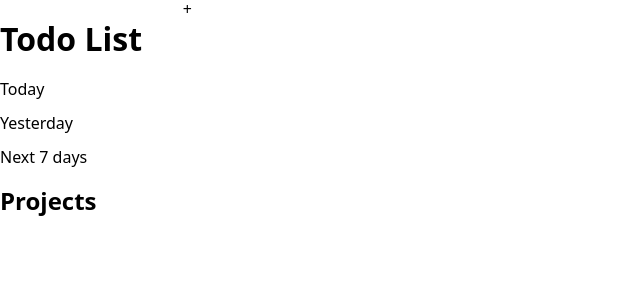
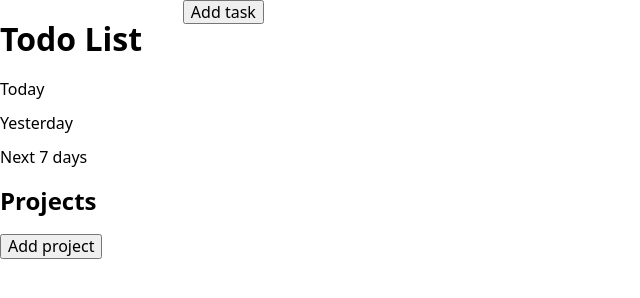
Before and after one commit to lopezac/todo-list, a website built with webpack: page dist/index.html in a window 1280 px wide. Shown: the whole page, without its empty margins (0-640 px from the left). Built offline with nearby package versions, Linux system fonts and the light colour scheme.

Commit message:
Refactor code into modules, add form project and task, make it usable, scratch into submitForm feature

```diff
--- a/package.json
+++ b/package.json
@@ -26,6 +26,7 @@
     "webpack-cli": "^4.10.0"
   },
   "dependencies": {
+    "date-fns": "^2.28.0",
     "modern-normalize": "^1.1.0"
   }
 }
--- a/src/index-style.css
+++ b/src/index-style.css
@@ -28,3 +28,7 @@ body {
 .footer {
     grid-area: footer;
 }
+
+.hidden {
+    display: none;
+}
--- a/src/index.js
+++ b/src/index.js
@@ -1,74 +1,44 @@
 import "modern-normalize";
 import "./index-style.css";
+import task from "./modules/task.js";
+import project from "./modules/project.js";
+import ui from "./modules/ui.js";
+import todoList from "./modules/todoList.js";
 
-const page = (() => {
-    const create = () => {
-        const header = createHeader();
-        const sidebar = createSidebar();
-        const content = createContent();
-        const footer = createFooter();
-
-        document.body.append(header, sidebar, content, footer);
+const page = ((task, project, ui, todoList) => {
+    const start = () => {
+        // ui.start();
     };
 
-    const createHeader = () => {
-        const header = document.createElement("header");
-        header.classList.add("header");
-
-        const addTaskDiv = document.createElement("add-task");
-        addTaskDiv.classList.add("add-task");
-        addTaskDiv.textContent = "+";
-
-        header.appendChild(addTaskDiv);
-        return header;
+    const listenSubmitFormBtns = () => {
+        const submitFormBtns = document.querySelectorAll(".submit-form-btn");
+        for (const btn of submitFormBtns) {
+            btn.addEventListener("click", () => submitForm(btn));
+        }
     };
 
-    const createSidebar = () => {
-        const sidebar = document.createElement("div");
-        sidebar.classList.add("sidebar");
-
-        const datesProject = document.createElement("section");
-        datesProject.classList.add("project-dates");
-
-        const projectsName = document.createElement("section");
-        projectsName.classList.add("project-names");
-
-        const sidebarTitle = document.createElement("h1");
-        sidebarTitle.textContent = "Todo List";
-
-        const projectsTitle = document.createElement("h2");
-        projectsTitle.textContent = "Projects";
-
-        const todayP = document.createElement("p");
-        todayP.classList.add("project-title", "today");
-        todayP.textContent = "Today";
-
-        const yesterdayP = document.createElement("p");
-        yesterdayP.classList.add("project-title", "yesterday");
-        yesterdayP.textContent = "Yesterday";
-
-        const weekP = document.createElement("p");
-        weekP.classList.add("project-title", "week");
-        weekP.textContent = "Next 7 days";
-
-        datesProject.append(todayP, yesterdayP, weekP);
-        sidebar.append(sidebarTitle, datesProject, projectsTitle, projectsName);
-        return sidebar;
+    const submitForm = btn => {
+        // refactor this into reusable method like getBtn'sForm(btn)
+        const form = btn.parentNode.parentNode;
+        const data = new FormData(form);
+        if (form.classList.contains("project-form")) {
+            todoList.createProject(data);
+        } else if (form.classList.contains("task-form")) {
+            todoList.createTask(data);
+        }
     };
 
-    const createContent = () => {
-        const content = document.createElement("main");
-        content.classList.add("content");
-
-        return content;
+    const createTask = data => {
+        const task = taskManager.create(data);
+        const project = projectManager.find(task.project.title);
+        project.addTask(task);
+        projectManager.addProject(project);
+        updateViews();
     };
 
-    const createFooter = () => {
-        const footer = document.createElement("footer");
-        footer.classList.add("footer");
+    const updateViews = () => {
 
-        return footer;
     };
 
-    create();
-})();
+    start();
+})(task, project, ui, todoList);
--- /dev/null
+++ b/src/modules/project.js
@@ -0,0 +1,15 @@
+const project = (title, prority, description) => {
+    const tasks = [];
+
+    const addTask = (task) => {
+
+    };
+
+    const removeTask = (task) => {
+
+    };
+
+    return {title, priority, description, tasks};
+};
+
+export default project;
--- /dev/null
+++ b/src/modules/task.js
@@ -0,0 +1,7 @@
+const task = (title, description, dueDate, priority, notes, project) => {
+    let checked = false;
+
+    return {title, description, dueDate, priority, notes, project, checked};
+};
+
+export default task;
--- /dev/null
+++ b/src/modules/ui.js
@@ -0,0 +1,34 @@
+const ui = (() => {
+    const taskForm = document.querySelector(".task-form");
+    const addTaskBtn = document.querySelector(".add-task");
+    const projectForm = document.querySelector(".project-form");
+    const addProjectBtn = document.querySelector(".add-project");
+
+    const start = () => {
+        addTaskBtn.addEventListener("click", () => toggleHiddenDiv(taskForm));
+        addProjectBtn.addEventListener("click", () => toggleHiddenDiv(projectForm));
+        listenCloseForm();
+    };
+
+    const toggleHiddenDiv = (div) => {
+        if (div.classList.contains("hidden")) div.classList.remove("hidden");
+        else div.classList.add("hidden");
+    };
+
+    const listenCloseForm = () => {
+        const closeBtns = document.querySelectorAll(".close-form-btn");
+        for (const btn of closeBtns) {
+            btn.addEventListener("click", () => closeForm(btn));
+        }
+    }
+
+    const closeForm = (btn) => {
+        toggleHiddenDiv(btn.parentNode.parentNode);
+    };
+
+    start();
+
+    return {start};
+})();
+
+export default ui;
--- a/webpack.config.js
+++ b/webpack.config.js
@@ -6,15 +6,12 @@ module.exports = {
         index: "./src/index.js",
     },
     plugins: [
-        new htmlWebpackPlugin({
-            title: "Todo list"
-        }),
+
     ],
     devtool: "inline-source-map",
     output: {
-        filename: "[name]_bundle.js",
+        filename: "[name].js",
         path: path.resolve(__dirname, "dist"),
-        clean: true,
     },
     module: {
         rules: [
```
Also changed, not shown: dist/index.html, dist/index.js (added), dist/index_bundle.js, src/modules/todoList.js (added), 1 other file.
